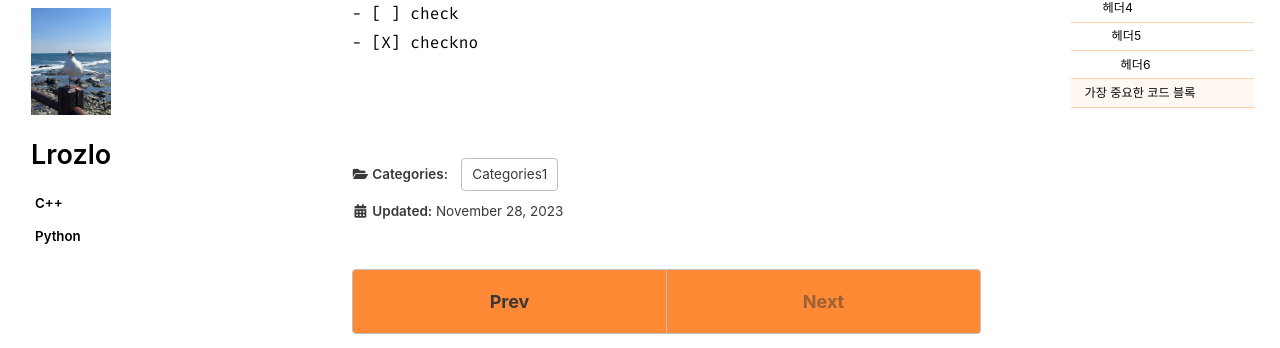
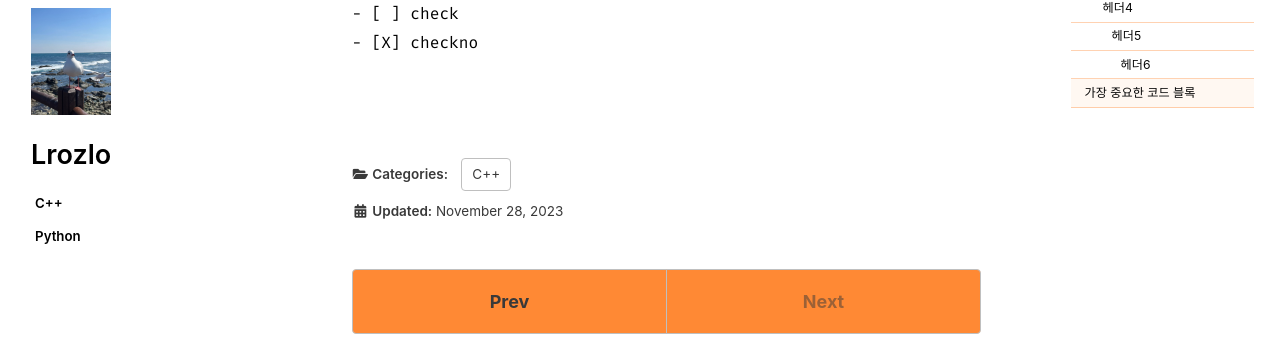
Before and after one commit to Lrozlo/Lrozlo.github.io, a Jekyll site: the page built from _posts/2023-11-28-categories-myfirstpost.md, in a window 1280 px wide and 900 px high, scrolled down 3536 px. Shown: the part 94-442 px from the top of the window. Built offline with Jekyll 4.4.1, drawn with Linux system fonts in a browser that asks for light colours; cached includes are drawn as plain includes; some web fonts are replaced; comment, search, counter and statistics services are not loaded.

Commit message:
Update 2023-11-28-categories-myfirstpost.md

```diff
--- a/_posts/2023-11-28-categories-myfirstpost.md
+++ b/_posts/2023-11-28-categories-myfirstpost.md
@@ -3,11 +3,11 @@ title: "블로그 테스트"
 excerpt: "첫 블로그 포스트"
 
 categories:
-  - Categories1
+  - C++
 tags:
   - [tag1]
 
-permalink: /categories1/myfirstpost/
+permalink: /cpp/myfirstpost/
 
 toc: true
 toc_sticky: true
```
